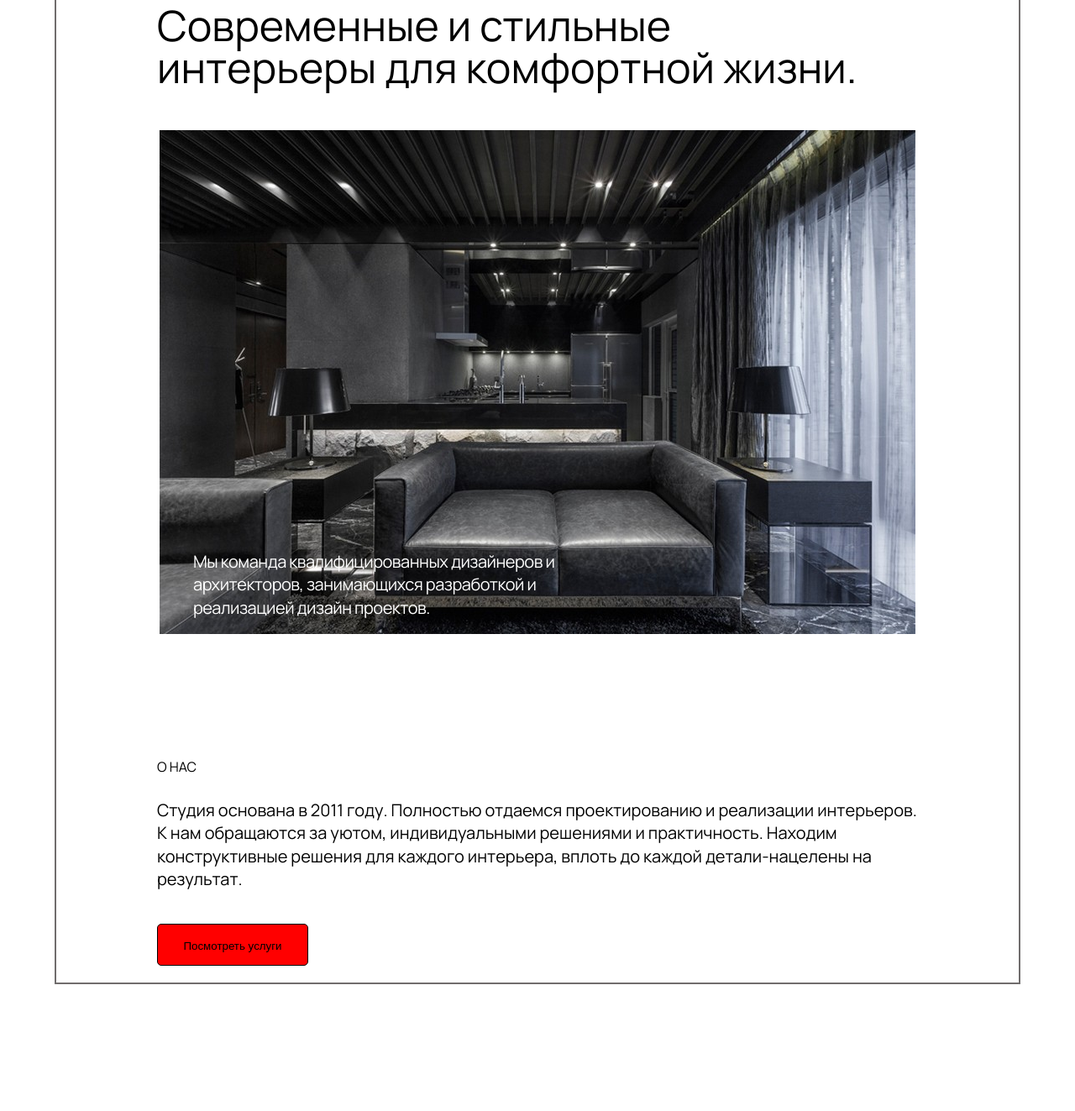
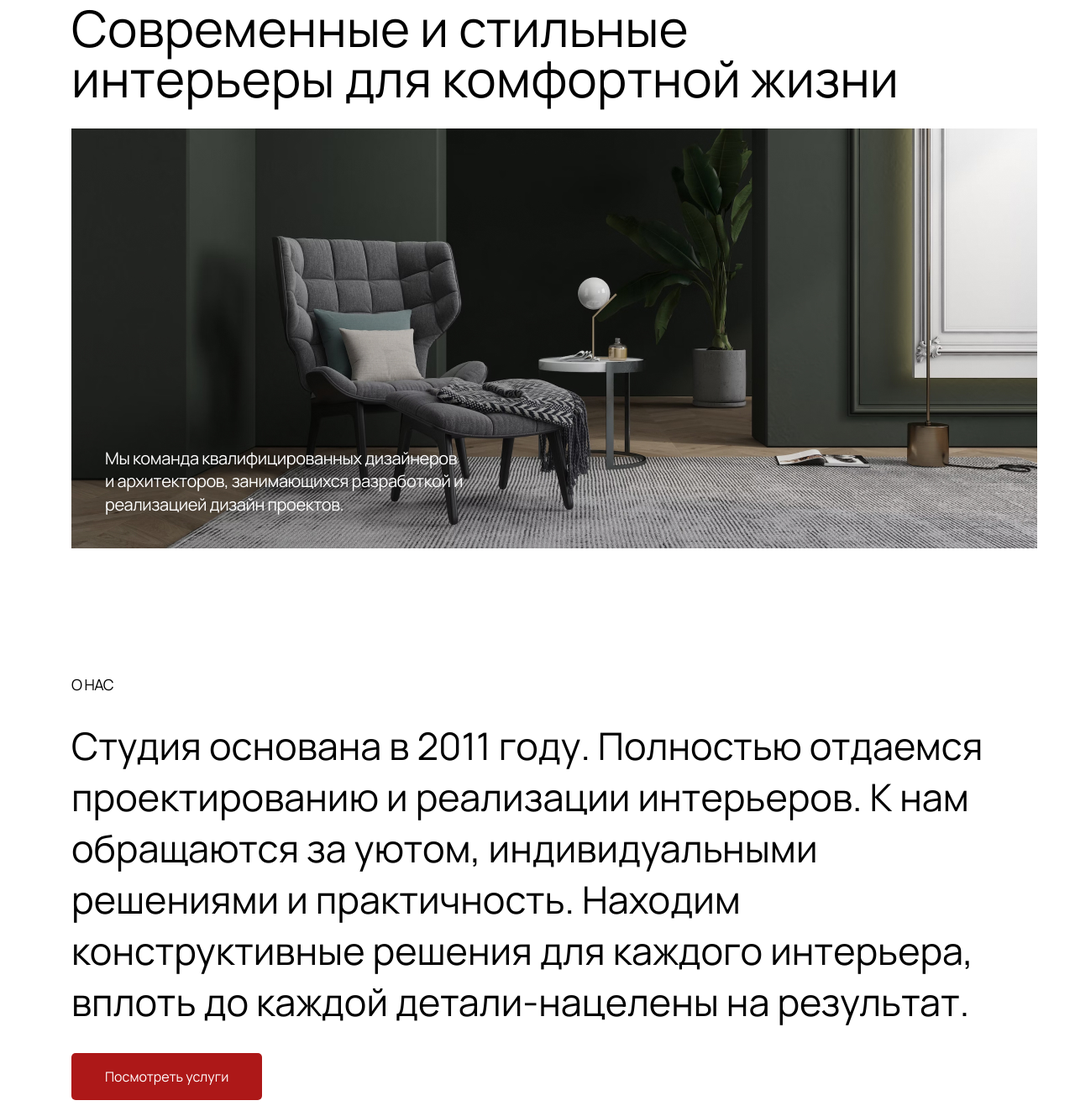
Before and after one commit to VecherkoDima/Dmitrievsky, a plain HTML site: page index.html in a window 1280 px wide. Shown: the part 17-1340 px from the top of the page at 84% size. Before the commit the page ends 1189 px from the top, so only its background shows below. Drawn offline with Linux system fonts and the light colour scheme.

Commit message:
Add files via upload

```diff
--- a/index.html
+++ b/index.html
@@ -15,15 +15,15 @@
     <div class="center">
   <!--  <a class="abc" href="/">Посмотреть</a>
     <button class="abc">Кнопка</button> -->
-    <h1>Современные и стильные <br> интерьеры для комфортной жизни.</h1>
+    <h1>Современные и стильные <br> интерьеры для комфортной жизни</h1>
              <div class="divan">
                 <div class="divan-text">
         <p> Мы команда квалифицированных дизайнеров и архитекторов, занимающихся разработкой и реализацией дизайн проектов.</p>
                 </div>
              </div>
-    <h6>О НАС</h6>
+    <h2>О НАС</h2>
     <p class="cc">Студия основана в 2011 году. Полностью отдаемся проектированию и реализации интерьеров. К нам обращаются за уютом, индивидуальными решениями и практичность. Находим конструктивные решения для каждого интерьера, вплоть до каждой детали-нацелены на результат.</p>
-    <button>Посмотреть услуги</button>
+    <a>Посмотреть услуги</a>
 </div>
 </body>
 </html>
--- a/styles.css
+++ b/styles.css
@@ -1,7 +1,6 @@
 .center{
 width: 1150px;
 margin: 0 auto;
-border: 2px solid rgb(112, 109, 109);
 padding: 20px;
 box-sizing: border-box;
 background-color: rgb(255, 255, 255);
@@ -16,83 +15,68 @@ p{
     font-weight: 400;
 }
 h1{
-    font-size: 50px;
-    color: rgb(0, 0, 0);
-    text-align: left;
-    margin-bottom: 30px;
-    padding-left: 100px;
-    padding-right: 28px;
+    font-size: 60px;
+    font-weight: 400;
+   line-height: 60px;
+   text-align: left;
+   padding-bottom: 30px;
+
 }
 
 
 
 .divan{
-    background-image: url('/передел.jpg');
-    width: 900px;
-    height: 600px;
+    background-image: url('/Rectangle.jpg');
+    width: 1150px;
+    height: 500px;
     margin-left: auto;
     margin-right: auto;
-    margin-top: 50px;
     margin-bottom: 150px;
 
 
 }
 
 .divan-text{
-    padding-top: 500px;
+    padding-top: 379px;
     padding-left: 40px;
-    padding-right:  400px;
+    padding-bottom: 40px;
+    padding-right: 680px;
+    width: 430px;
+    font-weight: 400;
+    font-size: 20px;
+    line-height: 27px;
     color: white;
-    letter-spacing: -0.03em;
+   letter-spacing: -0.02em;
 }
 
-h6{
+h2{
+    font-size: 18px;
+    font-weight: 400;
+    line-height: 25px;
+    letter-spacing: -0.03em;
+    text-align: left;
+    padding-bottom: 30px;
 
-    padding-bottom: 30px;
-    padding-left: 100px;
 }
 
 .cc{
-    padding-left: 100px;
-    padding-right: 100px;
-    padding-bottom: 30px;
+    font-size: 45px;
+    font-weight: 400;
+    line-height: 61px;
+    letter-spacing: -0.003;
+    text-align: left;
 }
 
-/*.abc{
-    display: block;
-    border: 1px solid red;
-    width: 300px;
-    height: 50px;
-    text-align: center;
-    line-height: 50px;
-    text-decoration: none;
-    color: red;
-    margin-top: 10px;
-    background-color: white;
-    cursor: pointer;
-}
-.abc:hover{
-    color:green ;
-    background-color: yellow;
-} */
-
-button{
-    margin-left: 100px;
-    margin-top: 10px;
-    display: block;
-    border: 1px solid black;
-    width: 180px;
-    height: 50px;
-    text-align: center;
-    line-height: 50px;
-    text-decoration: none;
-    color: black;
-    background-color: red;
-    cursor: pointer;
+a {
+    color: white;
+    display: inline-block;
+    padding: 20px 40px;
+    margin-top: 30px;
+    background-color: #ad1818;
     border-radius: 5px;
 }
-button:hover{
+/*a:hover{
     color: rgb(255, 255, 255);
     background-color:rgb(120, 119, 119) ;
 
-}
+}*/
```
Also changed, not shown: Rectangle.jpg (added).
